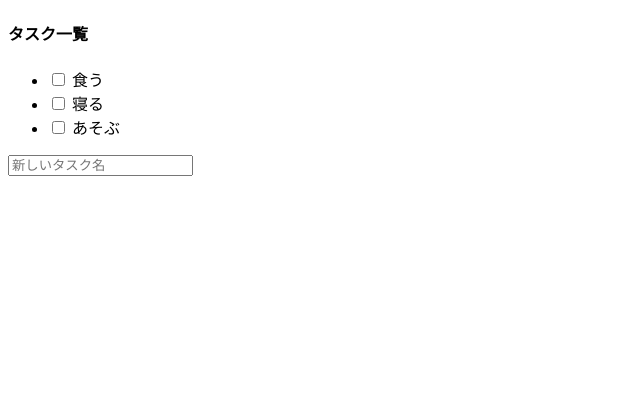
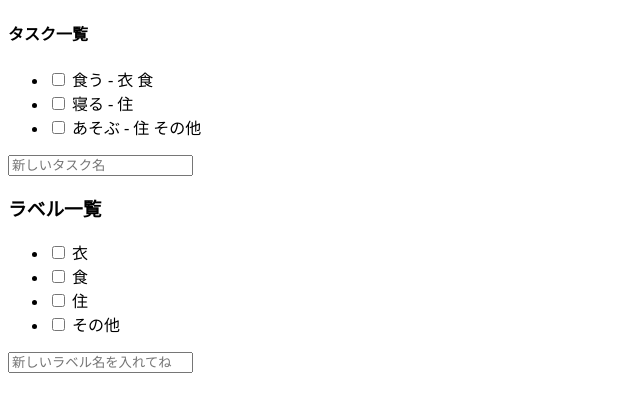
Before and after one commit to huro3h/vuex_practice, a Vue app: page / in a window 1280 px wide. Shown: the top 412 px of the page, without its empty margins (0-640 px from the left). Built offline with nearby package versions, Linux system fonts and the light colour scheme.

Commit message:
add label list and update functions

```diff
--- a/src/App.vue
+++ b/src/App.vue
@@ -3,14 +3,29 @@
     <h4>タスク一覧</h4>
     <ul>
       <li v-for="task in tasks" v-bind:key="task.id">
-        <input type="checkbox" v-bind:cheched="task.done"
-          v-on:change="toggleTaskStatus(task)">
+        <input type="checkbox" v-bind:cheched="task.done" v-on:change="toggleTaskStatus(task)">
         {{ task.name }}
+        -
+        <span v-for="id in task.labelIds" v-bind:key="id">
+          {{ getLabelText(id) }}
+        </span>
       </li>
     </ul>
 
     <form v-on:submit.prevent="addTask">
       <input type="text" v-model="newTaskName" placeholder="新しいタスク名">
+    </form>
+
+    <h3>ラベル一覧</h3>
+    <ul>
+      <li v-for="label in labels" v-bind:key="label.id">
+        <input type="checkbox" v-bind:value="label.id" v-model="newTaskLabelIds">
+        {{ label.text }}
+      </li>
+    </ul>
+
+    <form v-on:submit.prevent="addLabel">
+      <input type="text" v-model="newLabelText" placeholder="新しいラベル名を入れてね">
     </form>
   </div>
 </template>
@@ -19,20 +34,34 @@
 export default {
   data () {
     return {
+      // 入力中の新しいタスク名を一時的に保持する
       newTaskName: '',
+
+      // 新しいタスクに紐づくラベル一覧を一時的に保持する
+      newTaskLabelIds: [],
+
+      // 入力中の新しいラベル名を一時的に保持する
+      newLabelText: ''
     }
   },
   computed: {
     tasks () {
       return this.$store.state.tasks
     },
+    labels () {
+      return this.$store.state.labels
+    }
   },
+
   methods: {
     addTask () {
+      // addTask ミューテーションをコミット
       this.$store.commit('addTask', {
         name: this.newTaskName,
+        labelIds: this.newTaskLabelIds
       })
       this.newTaskName = ''
+      this.newTaskLabelIds = []
     },
 
     // タスクの完了状態を更新する
@@ -42,6 +71,21 @@ export default {
         id: task.id
       })
     },
+
+    // ラベルを追加する
+    addLabel () {
+      // addLabel ミューテーションををコミット
+      this.$store.commit('addLabel', {
+        text: this.newLabelText
+      })
+      this.newLabelText = ''
+    },
+
+    // ラベルのIDから、そのラベルのてきすとを返す
+    getLabelText (id) {
+      const label = this.labels.filter(label => label.id === id)[0]
+      return label ? label.text : ''
+    },
   }
 }
 </script>
```
